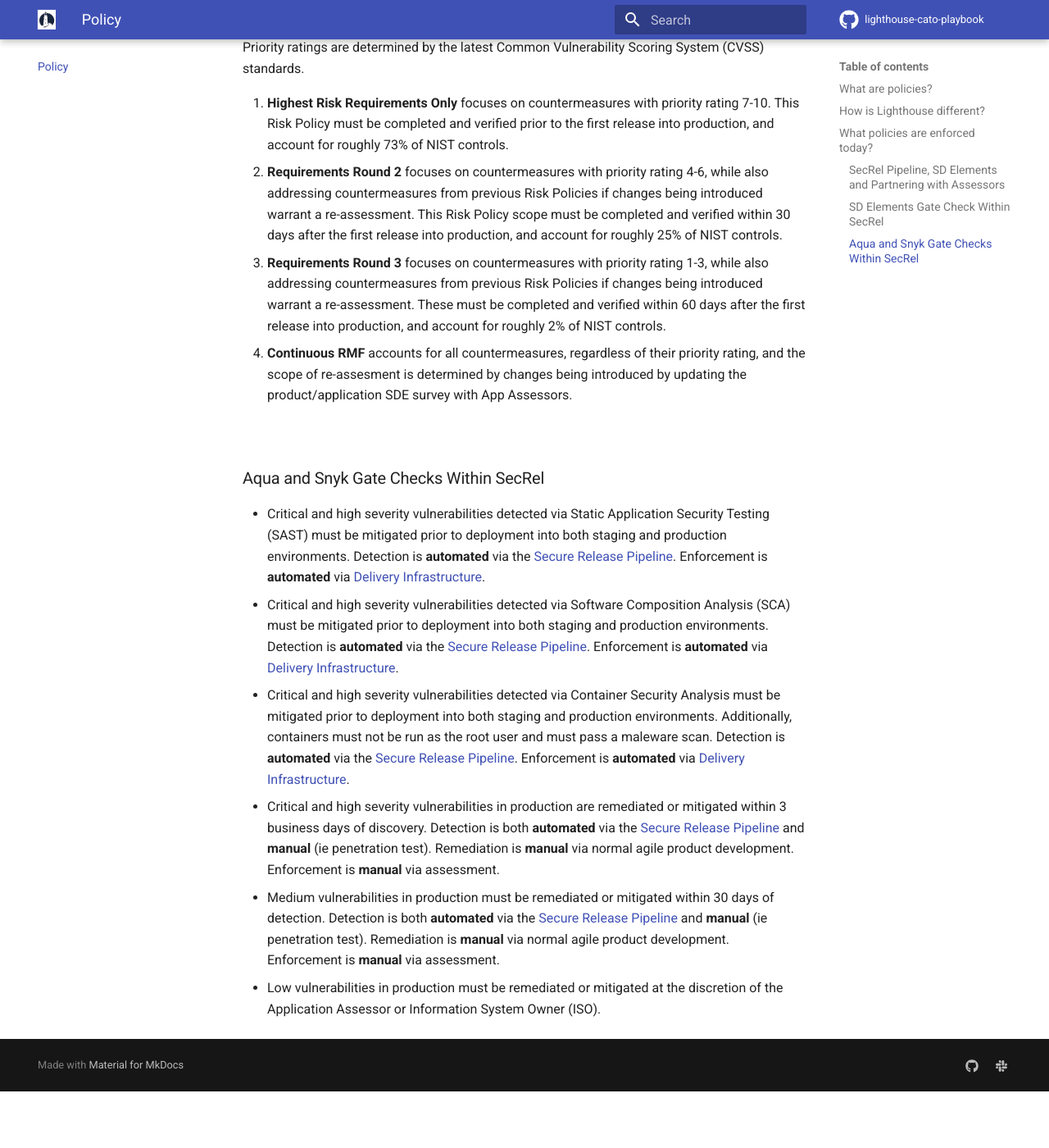
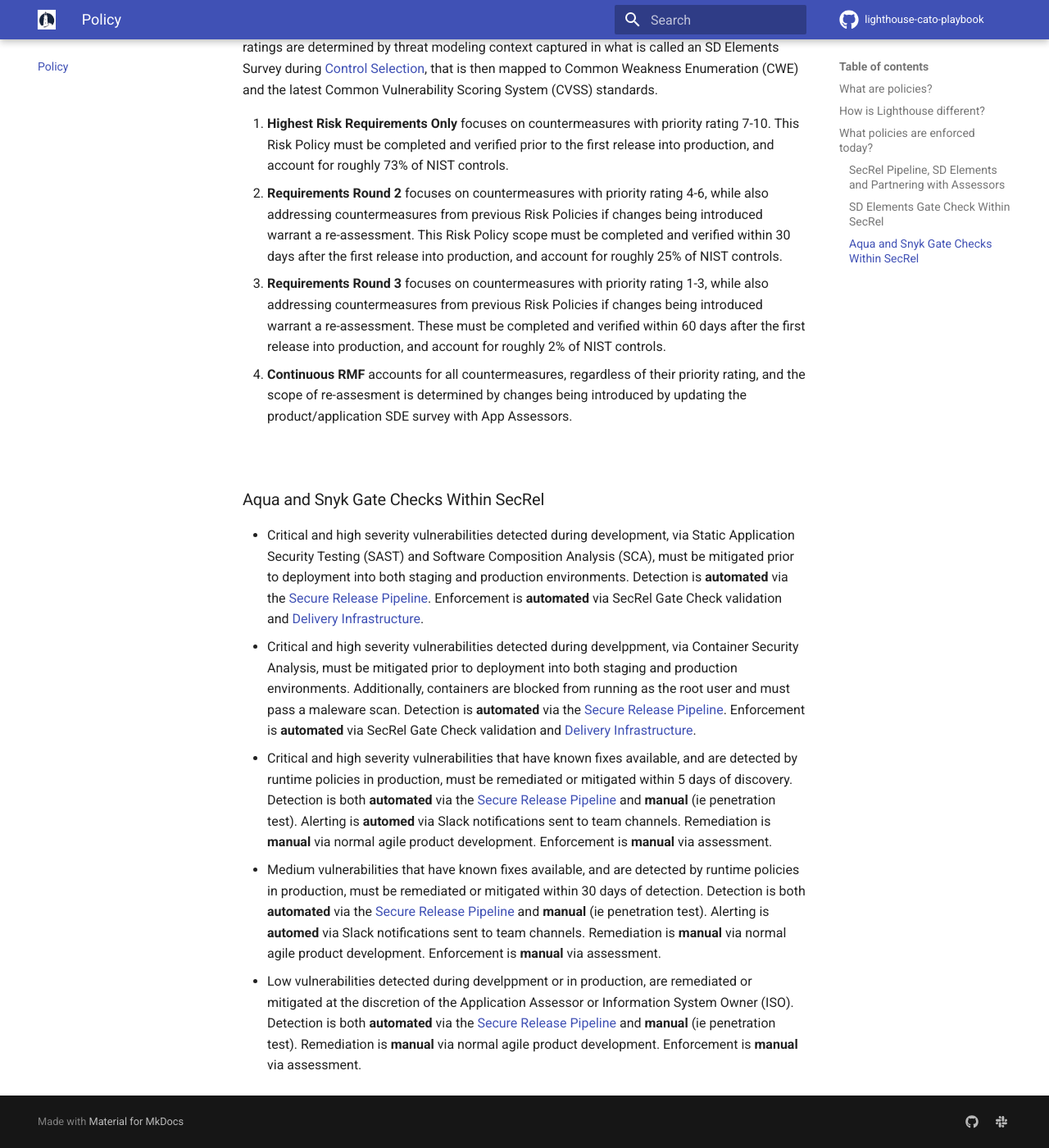
Before and after one commit to rise8-us/cato-playbook, an MkDocs documentation site: the page built from docs/policy.md, in a window 1280 px wide and 1400 px high, scrolled down 1531 px. Shown: the whole window at 82% size. Built offline with MkDocs 1.6.1 and Material for MkDocs 9.7.7, drawn with Linux system fonts in a browser that asks for light colours; comment, search, counter and statistics services are not loaded; before the commit the page ends 2862 px from its top, so only the background shows below that.

Commit message:
Update policy.md
Included details about CWEs and CVSSs for determining control selection scope. Corrected vulnerability policy definitions

```diff
--- a/docs/policy.md
+++ b/docs/policy.md
@@ -24,7 +24,7 @@
 ### SD Elements Gate Check Within SecRel
 Security requirements generated via SDE must be addressed by Application Development Teams, and verified by an Application Security Assessor. Enforcement is managed by our SDE Gate Check within the SecRel Pipeline which validates all scope of work within a given Risk Policy has been completed by Application Teams and then verified by Application Security Assessors. More specifically, teams will be accountable for addressing SDE countermeasures and updating their status to either `Completed`, `Inherited` or `Not Applicable`. Teams should use the `Inherited` status only when the countermeasure is fully covered by another component of their system (eg. LHDI Platform or VAEC AWS), or `Not Applicable` when the team believes the countermeasure should not actually be in scope. In all cases the team must prove the result, capture the evidence in the countermeasure notes and the Application Security Assessor must set the Verification Status to `Pass` or `Partial Pass` confirming the outcome.
 
-The following Risk Policies help teams prioritize SDE countermeasures as a means for incrementally addressing higher impact NIST controls as their product/application matures. Priority ratings are determined by the latest Common Vulnerability Scoring System (CVSS) standards.
+The following Risk Policies help teams prioritize SDE countermeasures as a means for incrementally addressing higher impact NIST controls. Applicability of control scope and priority ratings are determined by threat modeling context captured in what is called an SD Elements Survey during [Control Selection](selection.md), that is then mapped to Common Weakness Enumeration (CWE) and the latest Common Vulnerability Scoring System (CVSS) standards.
 
 1. **Highest Risk Requirements Only** focuses on countermeasures with priority rating 7-10. This Risk Policy must be completed and verified prior to the first release into production, and account for roughly 73% of NIST controls.
 2. **Requirements Round 2** focuses on countermeasures with priority rating 4-6, while also addressing countermeasures from previous Risk Policies if changes being introduced warrant a re-assessment. This Risk Policy scope must be completed and verified within 30 days after the first release into production, and account for roughly 25% of NIST controls.
@@ -34,26 +34,8 @@
 <br/>
 
 ### Aqua and Snyk Gate Checks Within SecRel
-- Critical and high severity vulnerabilities detected via Static Application Security Testing (SAST) must be mitigated
-prior to deployment into both staging and production environments. Detection is **automated** via the
-[Secure Release Pipeline](https://department-of-veterans-affairs.github.io/lighthouse-tornado). Enforcement is
-**automated** via [Delivery Infrastructure](https://department-of-veterans-affairs.github.io/lighthouse-di-documentation/).
-- Critical and high severity vulnerabilities detected via Software Composition Analysis (SCA) must be mitigated prior to
-deployment into both staging and production environments. Detection is **automated** via the
-[Secure Release Pipeline](https://department-of-veterans-affairs.github.io/lighthouse-tornado/). Enforcement is
-**automated** via [Delivery Infrastructure](https://department-of-veterans-affairs.github.io/lighthouse-di-documentation/).
-- Critical and high severity vulnerabilities detected via Container Security Analysis must be mitigated prior to
-deployment into both staging and production environments. Additionally, containers must not be run as the root user and
-must pass a maleware scan. Detection is **automated** via the
-[Secure Release Pipeline](https://department-of-veterans-affairs.github.io/lighthouse-tornado/). Enforcement is
-**automated** via [Delivery Infrastructure](https://department-of-veterans-affairs.github.io/lighthouse-di-documentation/).
-- Critical and high severity vulnerabilities in production are remediated or mitigated within 3 business days of
-discovery. Detection is both **automated** via the
-[Secure Release Pipeline](https://department-of-veterans-affairs.github.io/lighthouse-tornado/) and **manual**
-(ie penetration test). Remediation is **manual** via normal agile product development. Enforcement is **manual** via
-assessment.
-- Medium vulnerabilities in production must be remediated or mitigated within 30 days of detection. Detection is both
-**automated** via the  [Secure Release Pipeline](https://department-of-veterans-affairs.github.io/lighthouse-tornado/)
-and **manual** (ie penetration test). Remediation is **manual** via normal agile product development. Enforcement is
-**manual** via assessment.
-- Low vulnerabilities in production must be remediated or mitigated at the discretion of the Application Assessor or Information System Owner (ISO).
+- Critical and high severity vulnerabilities detected during development, via Static Application Security Testing (SAST) and Software Composition Analysis (SCA), must be mitigated prior to deployment into both staging and production environments. Detection is **automated** via the [Secure Release Pipeline](https://department-of-veterans-affairs.github.io/lighthouse-tornado). Enforcement is **automated** via SecRel Gate Check validation and [Delivery Infrastructure](https://department-of-veterans-affairs.github.io/lighthouse-di-documentation/).
+- Critical and high severity vulnerabilities detected during develppment, via Container Security Analysis, must be mitigated prior to deployment into both staging and production environments. Additionally, containers are blocked from running as the root user and must pass a maleware scan. Detection is **automated** via the [Secure Release Pipeline](https://department-of-veterans-affairs.github.io/lighthouse-tornado/). Enforcement is **automated** via SecRel Gate Check validation and [Delivery Infrastructure](https://department-of-veterans-affairs.github.io/lighthouse-di-documentation/).
+- Critical and high severity vulnerabilities that have known fixes available, and are detected by runtime policies in production, must be remediated or mitigated within 5 days of discovery. Detection is both **automated** via the [Secure Release Pipeline](https://department-of-veterans-affairs.github.io/lighthouse-tornado/) and **manual** (ie penetration test). Alerting is **automed** via Slack notifications sent to team channels. Remediation is **manual** via normal agile product development. Enforcement is **manual** via assessment.
+- Medium vulnerabilities that have known fixes available, and are detected by runtime policies in production, must be remediated or mitigated within 30 days of detection. Detection is both **automated** via the  [Secure Release Pipeline](https://department-of-veterans-affairs.github.io/lighthouse-tornado/) and **manual** (ie penetration test). Alerting is **automed** via Slack notifications sent to team channels. Remediation is **manual** via normal agile product development. Enforcement is **manual** via assessment.
+- Low vulnerabilities detected during develppment or in production, are remediated or mitigated at the discretion of the Application Assessor or Information System Owner (ISO). Detection is both **automated** via the [Secure Release Pipeline](https://department-of-veterans-affairs.github.io/lighthouse-tornado/) and **manual** (ie penetration test). Remediation is **manual** via normal agile product development. Enforcement is **manual** via assessment.
```
